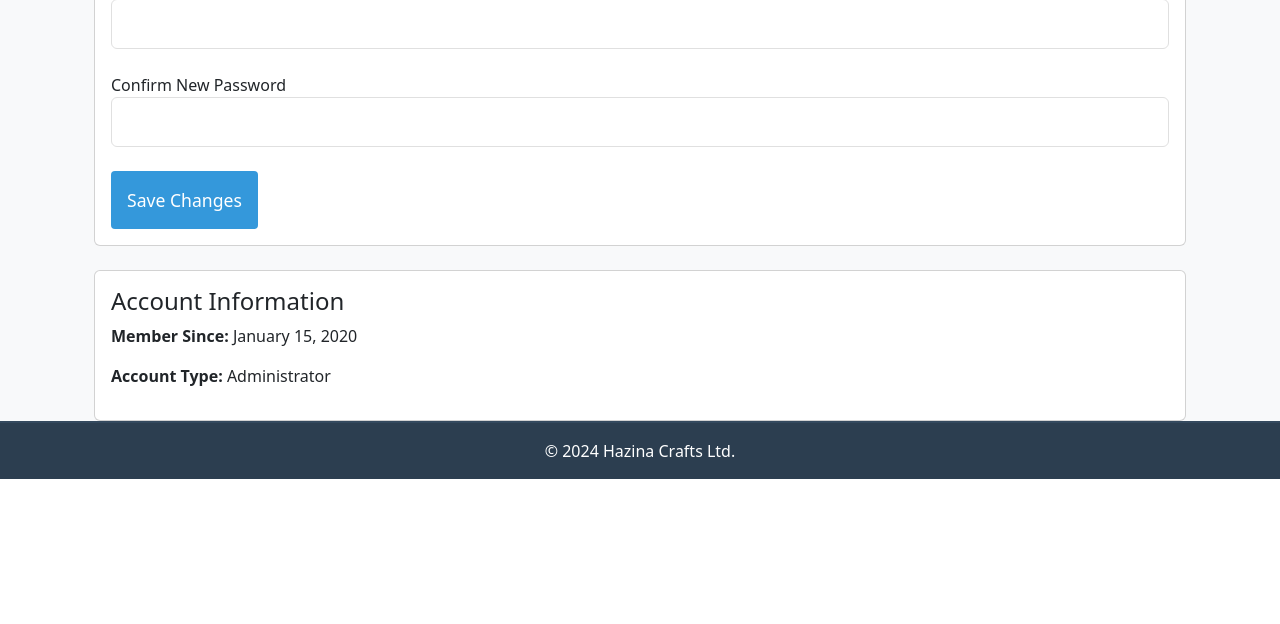
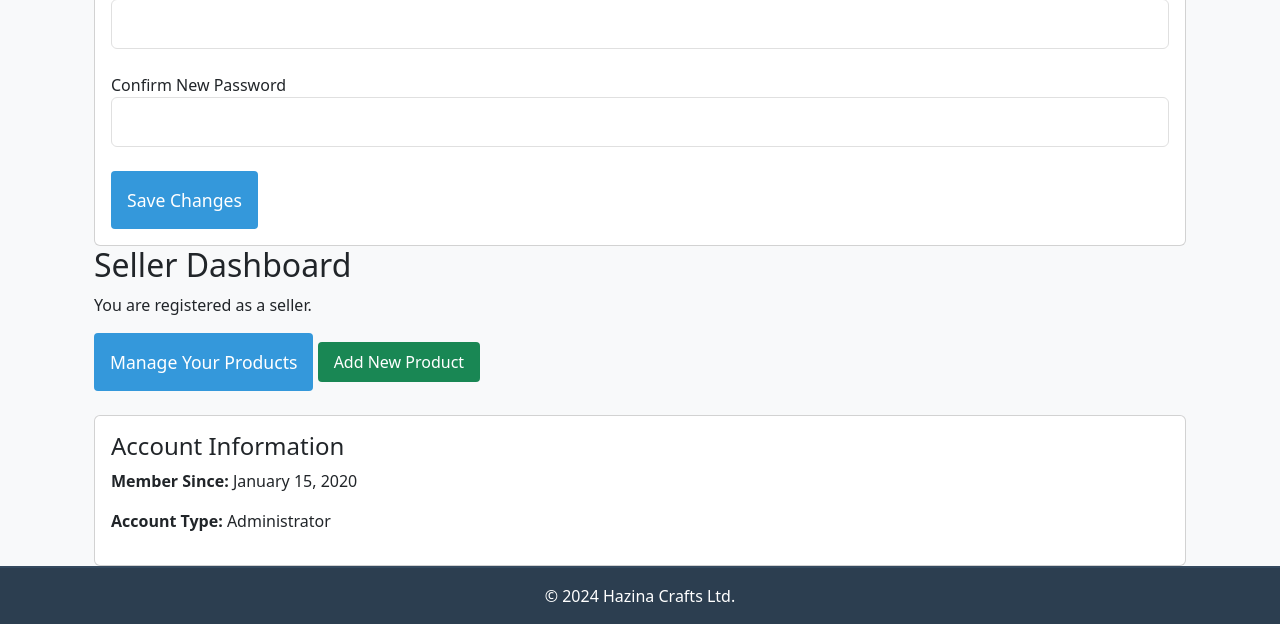
Before and after one commit to ghost-mann/improved-octo-train, a Flask app: page /account in a window 1280 px wide. Shown: the part 990-1614 px from the top of the page. Before the commit the page ends 1469 px from the top, so only its background shows below. Run offline with Flask 3, Linux system fonts and the light colour scheme; a user stored in the database is signed in; tables that the repository leaves empty hold one stand-in row (values such as "Sample post").

Commit message:
fixed: added seller dashboard to the system in app.py,account.html,manage.html,seller_profile.html,add_product.html

```diff
--- a/app.py
+++ b/app.py
@@ -15,6 +15,7 @@ migrate = Migrate(app, db)
 login_manager = LoginManager()
 login_manager.init_app(app)
 login_manager.login_view = 'login'
+
 
 @login_manager.user_loader
 def load_user(user_id):
@@ -54,13 +55,17 @@ def inject_dict_for_all_templates():
         })
 
     return dict(navbar=nav)
+
+
 @app.route('/')
 def index():
     return render_template('index.html')
 
+
 @app.route('/about')
 def about():
     return render_template('about.html')
+
 
 @app.route('/shop', methods=['GET', 'POST'])
 def shop():
@@ -72,6 +77,7 @@ def shop():
     else:
         products = Products.query.all()
     return render_template('shop.html', products=products, categories=categories)
+
 
 @app.route('/cart/add', methods=['POST'])
 @login_required
@@ -99,6 +105,7 @@ def cart_add():
     flash('Product added to cart successfully!', 'success')
     return redirect(url_for('shop'))
 
+
 @app.route('/cart')
 @login_required
 def cart():
@@ -106,7 +113,8 @@ def cart():
     total_price = sum(item.product.price * item.quantity for item in cart_items)
     return render_template('cart.html', cart_items=cart_items, total_price=total_price)
 
-@app.route('/cart/remove/<int:cart_item_id>',methods=['GET', 'POST'])
+
+@app.route('/cart/remove/<int:cart_item_id>', methods=['GET', 'POST'])
 @login_required
 def remove_from_cart(cart_item_id):
     cart_item = CartItem.query.filter_by(
@@ -118,6 +126,7 @@ def remove_from_cart(cart_item_id):
     db.session.commit()
     flash('Item removed from cart!', 'info')
     return redirect(url_for('cart'))
+
 
 @app.route('/cart/update/<int:cart_item_id>', methods=['POST'])
 @login_required
@@ -134,6 +143,8 @@ def update_cart_item(cart_item_id):
         flash('Invalid quantity!', 'danger')
 
     return redirect(url_for('cart'))
+
+
 @app.route('/place_order', methods=['POST'])
 @login_required
 def place_order():
@@ -209,6 +220,7 @@ def update_order_status(order_id):
     flash(f'Order status updated to {new_status}', 'success')
     return redirect(url_for('admin_orders'))
 
+
 @app.route('/login', methods=['GET', 'POST'])
 def login():
     if request.method == 'POST':
@@ -225,6 +237,7 @@ def login():
         else:
             return render_template("login.html", message="Wrong username or password")
     return render_template("login.html")
+
 
 @app.route('/register', methods=["GET", "POST"])
 def register():
@@ -254,6 +267,7 @@ def register():
         return redirect(url_for('login'))
     return render_template("register.html")
 
+
 @app.route('/admin')
 @login_required
 def admin_dashboard():
@@ -261,73 +275,191 @@ def admin_dashboard():
         abort(403)
     return render_template('admin/dashboard.html')
 
-@app.route('/admin/products')
+
+@app.route('/products/manage')
 @login_required
-def admin_products():
-    if not current_user.admin:
-        abort(403)
-    products = Products.query.join(User, Products.user_id == User.id, isouter=True).all()
-    return render_template('admin/products.html', products=products)
+def manage_products():
+    """Display products for management by either admin or seller."""
+    if current_user.admin:
+        # Admins can see all products
+        products = Products.query.join(User, Products.user_id == User.id, isouter=True).all()
+    elif current_user.is_seller:
+        # Sellers can only see their own products
+        products = Products.query.filter_by(user_id=current_user.id).all()
+    else:
+        abort(403)  # Not authorized
 
-@app.route('/admin/products/add', methods=['GET', 'POST'])
+    return render_template('products/manage.html', products=products, is_admin=current_user.admin)
+
+
+@app.route('/products/add', methods=['GET', 'POST'])
 @login_required
 def add_product():
-    if not current_user.admin:
+    """Add a new product (available to both admins and sellers)."""
+    if not (current_user.admin or current_user.is_seller):
         abort(403)
 
     # category list
     categories = ['Clothing', 'Artefacts', 'Shoe wear', 'Jewellery']
+
     if request.method == 'POST':
         new_product = Products(
             name=request.form['name'],
             description=request.form['description'],
             price=float(request.form['price']),
-            category =request.form['category'],
+            category=request.form['category'],
             image_url=request.form['image_url'],
-            quantity=0,
+            quantity=int(request.form.get('quantity', 0)),
             created_at=datetime.utcnow(),
             user_id=current_user.id
         )
         db.session.add(new_product)
         db.session.commit()
-        return redirect(url_for('admin_products'))
-    return render_template('admin/add_product.html', categories=categories)
 
-@app.route('/admin/products/edit/<int:id>', methods=['GET', 'POST'])
+        flash('Product added successfully!', 'success')
+        return redirect(url_for('manage_products'))
+
+    return render_template('products/add_product.html', categories=categories, is_admin=current_user.admin)
+
+
+@app.route('/become_seller', methods=['GET', 'POST'])
+@login_required
+def become_seller():
+    """Allow a regular user to become a seller."""
+    if current_user.is_seller:
+        flash('You are already registered as a seller.', 'info')
+        return redirect(url_for('seller_dashboard'))
+
+    if request.method == 'POST':
+        artist_bio = request.form.get('artist_bio')
+        artist_website = request.form.get('artist_website')
+
+        # Update user to be a seller
+        current_user.is_seller = True
+        current_user.artist_bio = artist_bio
+        current_user.artist_website = artist_website
+
+        db.session.commit()
+        flash('Congratulations! You are now registered as a seller.', 'success')
+        return redirect(url_for('seller_dashboard'))
+
+    return render_template('become_seller.html')
+
+
+@app.route('/seller/dashboard')
+@login_required
+def seller_dashboard():
+    """Dashboard for sellers to manage their products and profile."""
+    if not current_user.is_seller:
+        flash('You must be a registered seller to access this page.', 'warning')
+        return redirect(url_for('become_seller'))
+
+    # Get all products by this seller
+    products = Products.query.filter_by(user_id=current_user.id).all()
+
+    # Get basic stats
+    total_products = len(products)
+
+    return render_template('seller/dashboard.html',
+                           seller=current_user,
+                           products=products,
+                           total_products=total_products)
+
+
+@app.route('/seller/<int:user_id>')
+def seller_profile(user_id):
+    """Public profile page for a seller, viewable by anyone."""
+    seller = User.query.get_or_404(user_id)
+
+    if not seller.is_seller:
+        flash('This user is not a seller.', 'warning')
+        return redirect(url_for('shop'))
+
+    # Get all products by this seller
+    products = Products.query.filter_by(user_id=seller.id).all()
+
+    return render_template('seller/public_profile.html', seller=seller, products=products)
+
+
+@app.route('/products/edit/<int:id>', methods=['GET', 'POST'])
 @login_required
 def edit_product(id):
-    if not current_user.admin:
+    """Edit a product (available to both admins and the seller who owns it)."""
+    product = Products.query.get_or_404(id)
+
+    # Check permissions - admin can edit any product, sellers can only edit their own
+    if not (current_user.admin or (current_user.is_seller and product.user_id == current_user.id)):
         abort(403)
+
     categories = ['Clothing', 'Artefacts', 'Shoe wear', 'Jewellery']
-    product = Products.query.get_or_404(id)
+
     if request.method == 'POST':
         product.name = request.form['name']
         product.description = request.form['description']
         product.price = float(request.form['price'])
         product.category = request.form['category']
         product.image_url = request.form['image_url']
+
+        # Allow updating quantity
+        if 'quantity' in request.form:
+            product.quantity = int(request.form['quantity'])
+
         db.session.commit()
-        return redirect(url_for('admin_products'))
-    return render_template('admin/edit_product.html', product=product, categories=categories)
+        flash('Product updated successfully!', 'success')
+        return redirect(url_for('manage_products'))
 
-@app.route('/admin/products/delete/<int:id>', methods=['POST'])
+    return render_template('products/edit_product.html',
+                           product=product,
+                           categories=categories,
+                           is_admin=current_user.admin)
+
+
+@app.route('/products/delete/<int:id>', methods=['POST'])
 @login_required
 def delete_product(id):
+    """Delete a product (available to both admins and the seller who owns it)."""
+    product = Products.query.get_or_404(id)
+
+    # Check permissions - admin can delete any product, sellers can only delete their own
+    if not (current_user.admin or (current_user.is_seller and product.user_id == current_user.id)):
+        abort(403)
+
+    db.session.delete(product)
+    db.session.commit()
+    flash('Product deleted successfully!', 'success')
+    return redirect(url_for('manage_products'))
+
+
+# Admin-only routes for user management
+@app.route('/admin/users', endpoint='admin_users')
+@login_required
+def admin_users():
+    """Admin-only route to manage all users."""
     if not current_user.admin:
         abort(403)
-    product = Products.query.get_or_404(id)
-    db.session.delete(product)
+
+    users = User.query.all()
+    return render_template('admin/users.html', users=users)
+
+
+@app.route('/admin/users/toggle_seller/<int:user_id>', methods=['POST'])
+@login_required
+def toggle_seller_status(user_id):
+    """Admin-only route to toggle a user's seller status."""
+    if not current_user.admin:
+        abort(403)
+
+    user = User.query.get_or_404(user_id)
+    user.is_seller = not user.is_seller
     db.session.commit()
-    return redirect(url_for('admin_products'))
+
+    status = "granted" if user.is_seller else "revoked"
+    flash(f'Seller status {status} for {user.username}', 'success')
+    return redirect(url_for('admin_users'))
+
 
 # User Management
-@app.route('/admin/users')
-@login_required
-def admin_users():
-    if not current_user.admin:
-        abort(403)
-    users = User.query.all()
-    return render_template('admin/users.html', users=users)
+
 
 @app.route('/admin/users/toggle_admin/<int:id>', methods=['POST'])
 @login_required
@@ -339,6 +471,7 @@ def toggle_admin(id):
     db.session.commit()
     return redirect(url_for('admin_users'))
 
+
 @app.route('/admin/users/delete/<int:id>', methods=['POST'])
 @login_required
 def delete_user(id):
@@ -349,17 +482,17 @@ def delete_user(id):
     db.session.commit()
     return redirect(url_for('admin_users'))
 
+
 @app.route('/admin/orders/<int:order_id>')
 @login_required
-
 def admin_order_detail(order_id):
     # Get specific order
     order = Order.query.get_or_404(order_id)
     return render_template('admin/order_detail.html', order=order)
 
+
 @app.route('/admin/orders/<int:order_id>/update', methods=['POST'])
 @login_required
-
 def admin_update_order(order_id):
     order = Order.query.get_or_404(order_id)
     status = request.form.get('status')
@@ -370,6 +503,8 @@ def admin_update_order(order_id):
         flash('Order status updated successfully')
 
     return redirect(url_for('admin_order_detail', order_id=order_id))
+
+
 @app.route('/account', methods=['GET', 'POST'])
 @login_required
 def account_settings():
@@ -401,11 +536,13 @@ def account_settings():
 
     return render_template('account.html')
 
+
 @app.route("/logout")
 @login_required
 def logout():
     logout_user()
     return redirect(url_for('index'))
 
+
 if __name__ == '__main__':
     app.run(debug=True)
--- a/models.py
+++ b/models.py
@@ -84,7 +84,7 @@ class OrderItem(db.Model):
     product_id = db.Column(db.Integer, db.ForeignKey('products.id'), nullable=False)
     quantity = db.Column(db.Integer, nullable=False)
     price = db.Column(db.Float, nullable=False)
-    seller_id = db.Column(db.Integer, db.ForeignKey('users.id'), nullable=False)  # Track the seller directly
+    seller_id = db.Column(db.Integer, db.ForeignKey('users.id'), nullable=True)  # Track the seller directly
     product = db.relationship('Products', backref='order_items')
     seller = db.relationship('User', foreign_keys=[seller_id])
 
--- a/templates/account.html
+++ b/templates/account.html
@@ -70,11 +70,30 @@
         </div>
     </div>
 
+    <div class="seller-section">
+        <h2>Seller Dashboard</h2>
+        {% if current_user.is_seller %}
+        <p>You are registered as a seller.</p>
+        <a href="{{ url_for('manage_products') }}" class="btn btn-primary">Manage Your Products</a>
+        <a href="{{ url_for('add_product') }}" class="btn btn-success">Add New Product</a>
+        {% else %}
+        <p>Want to sell your art on our platform?</p>
+        <form action="{{ url_for('become_seller') }}" method="post">
+            <div class="form-group">
+                <label>Artist Bio</label>
+                <textarea name="artist_bio" class="form-control" required></textarea>
+            </div>
+            <button type="submit" class="btn btn-primary">Register as Seller</button>
+        </form>
+        {% endif %}
+    </div>
+
     <div class="card mt-4">
         <div class="card-body">
             <h4>Account Information</h4>
             <p><strong>Member Since:</strong> {{ current_user.created_at.strftime('%B %d, %Y') }}</p>
-            <p><strong>Account Type:</strong> {% if current_user.admin %}Administrator{% else %}Regular User{% endif %}</p>
+            <p><strong>Account Type:</strong> {% if current_user.admin %}Administrator{% else %}Regular User{% endif %}
+            </p>
         </div>
     </div>
 </div>
```
Also changed, not shown: migrations/versions/34bd17e8dba8_added_seller_to_db.py (added, +97 -0 lines), templates/products/add_product.html (added, +112 -0 lines), templates/products/manage.html (added, +56 -0 lines), templates/seller_profile.html (added, +30 -0 lines).
